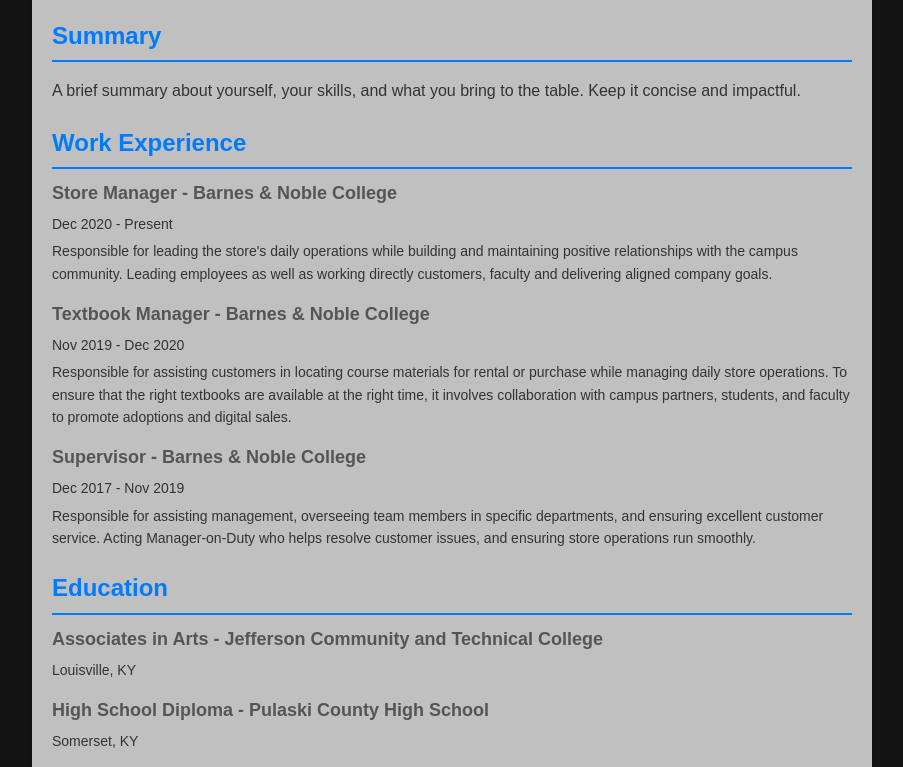
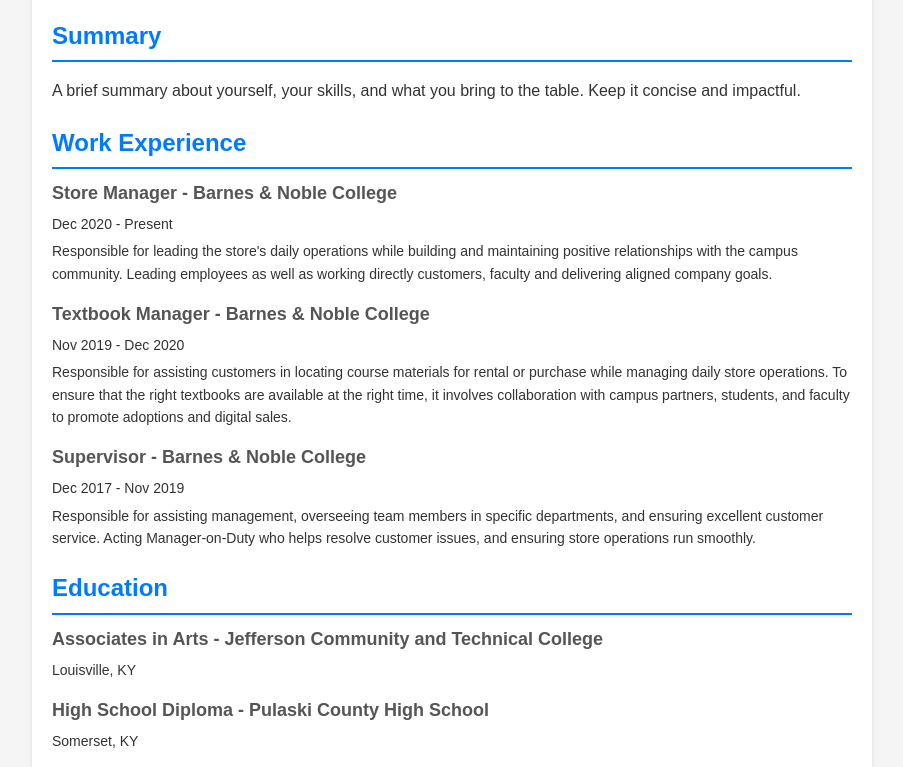
Before and after one commit to tmiller0335/tmiller0335.github.io, a plain HTML site: page index.html in a window 1280 px wide. Shown: the part 124-891 px from the top of the page, without its empty margins (188-1091 px from the left). Drawn offline with Linux system fonts and the light colour scheme.

Commit message:
change background color again

```diff
--- a/index.html
+++ b/index.html
@@ -13,13 +13,13 @@
             margin: 0;
             padding: 0;
             color: #333;
-            background-color: #121212;
+            background-color: #f5f5f5;
         }
         .container {
             max-width: 800px;
             margin: 20px auto;
             padding: 20px;
-            background: #c0c0c0;
+            background: #ffffff;
             border-radius: 8px;
             box-shadow: 0 2px 5px rgba(0, 0, 0, 0.1);
         }
```
